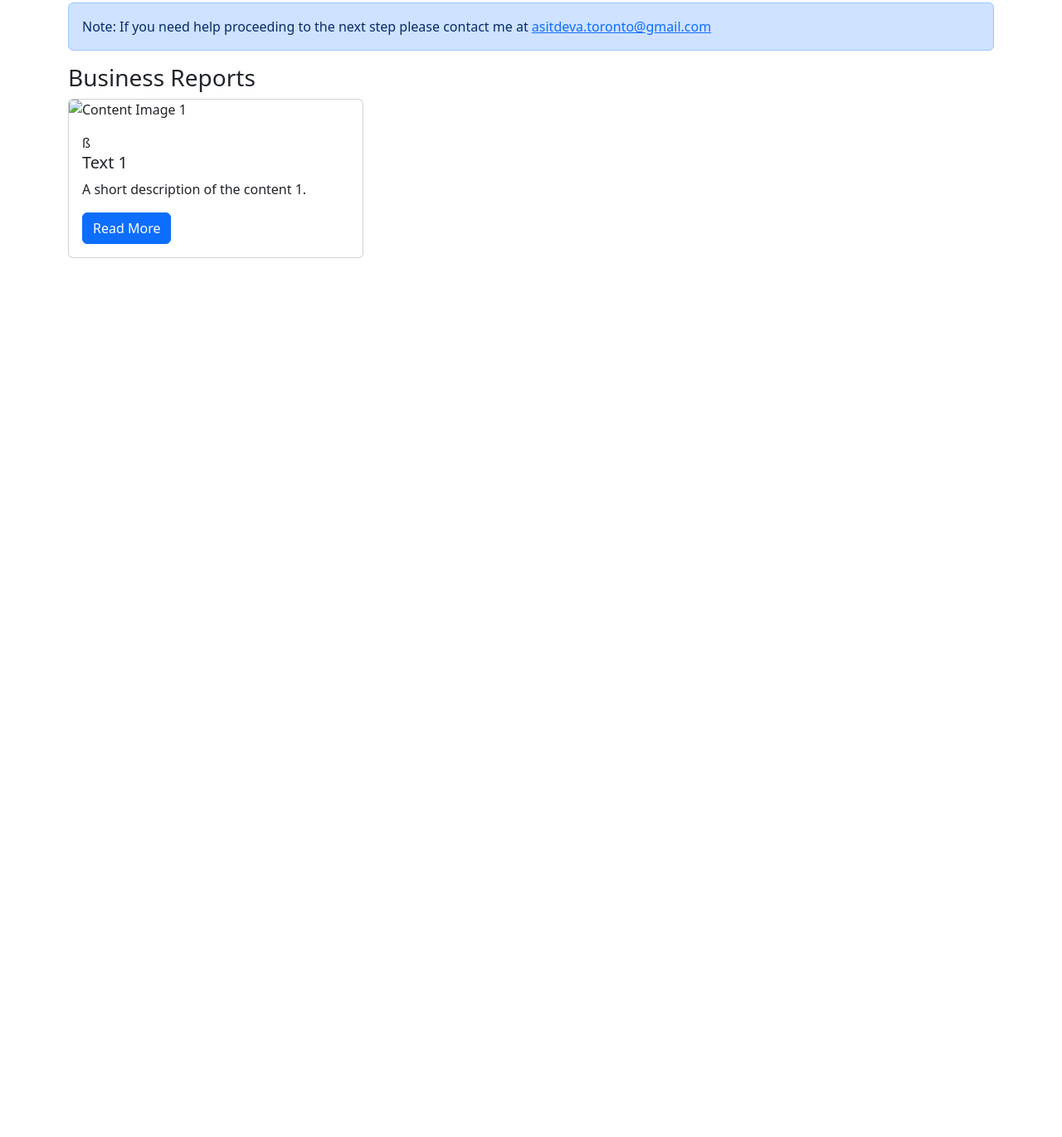
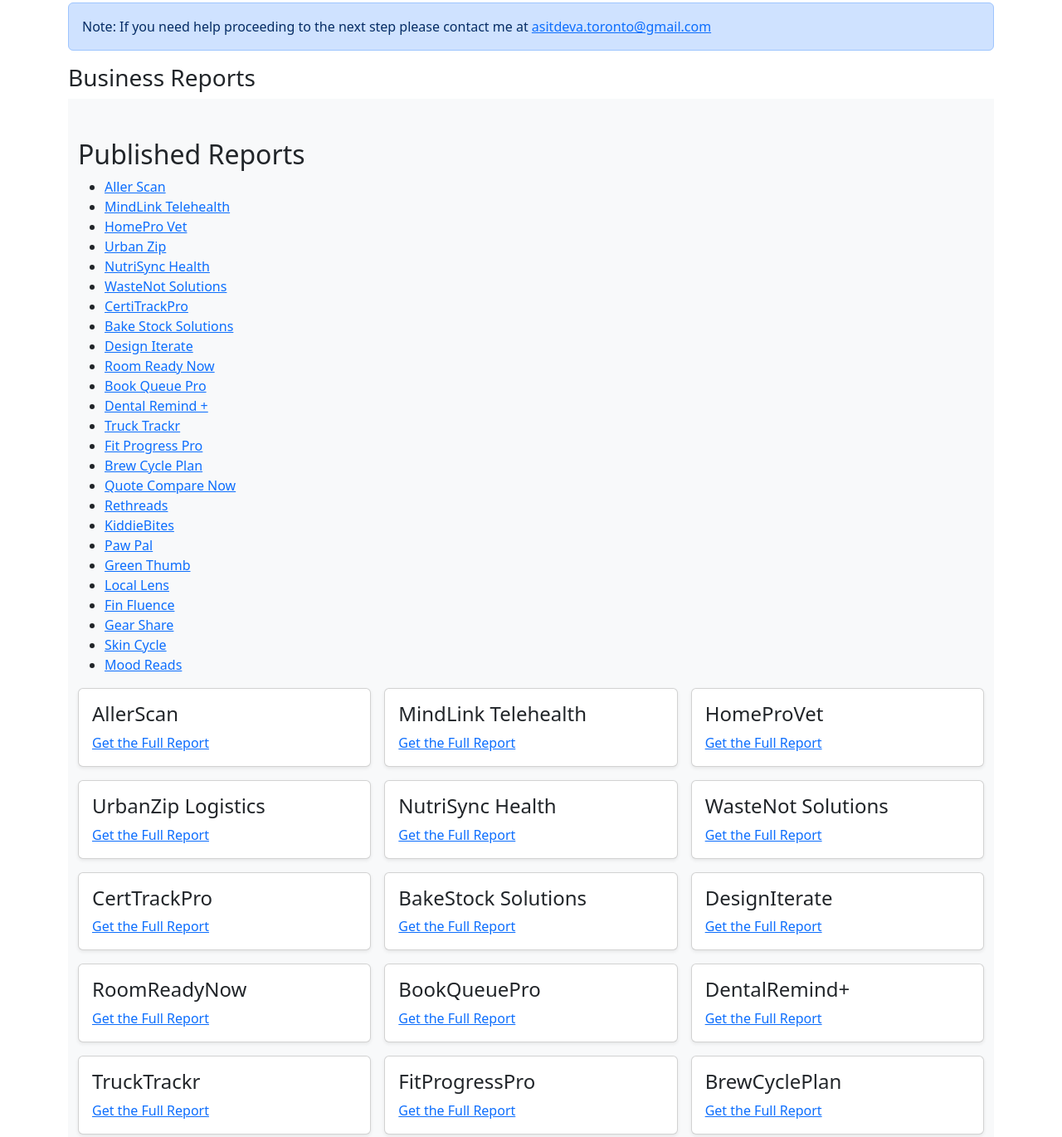
Before and after one commit to LazyBuilder/Jumpstart-Reports, a plain HTML site: page index.html in a window 1280 px wide. Shown: the part 635-2005 px from the top of the page at 83% size. Before the commit the page ends 962 px from the top, so only its background shows below. Drawn offline with Linux system fonts and the light colour scheme.

Commit message:
Adding the new listing mechanism

```diff
--- /dev/null
+++ b/content/business_reports.js
@@ -0,0 +1,94 @@
+const urlList = [
+    "business-reports/AllerScan.html",
+    "business-reports/MindLink Telehealth.html",
+    "business-reports/HomeProVet.html",
+    "business-reports/UrbanZip Logistics.html",
+    "business-reports/NutriSync Health.html",
+    "business-reports/WasteNot Solutions.html",
+    "business-reports/CertTrackPro.html",
+    "business-reports/BakeStock Solutions.html",
+    "business-reports/DesignIterate.html",
+    "business-reports/RoomReadyNow.html",
+    "business-reports/BookQueuePro.html",
+    "business-reports/DentalRemind+.html",
+    "business-reports/TruckTrackr.html",
+    "business-reports/FitProgressPro.html",
+    "business-reports/BrewCyclePlan.html",
+    "business-reports/QuoteCompareNow.html",
+    "business-reports/ReThreads.html",
+    "business-reports/KiddieBites.html",
+    "business-reports/PawPal.html",
+    "business-reports/GreenThumb AI.html",
+    "business-reports/LocalLens.html",
+    "business-reports/AllerScan.html",
+    "business-reports/FinFluence.html",
+    "business-reports/GearShare.html",
+    "business-reports/SkinCycle.html",
+    "business-reports/MoodReads.html"
+];
+
+const container = document.getElementById("container_business_report");
+
+const basePageUrl = "https://lazybuilder.github.io/Jumpstart-Reports/"
+
+function createBoxes(urlList) {
+    const row = document.createElement("div");
+    row.classList.add("row","row-cols-1","row-cols-sm-2","row-cols-md-3","g-3");
+
+    container.appendChild(row);
+
+    urlList.forEach(url => {
+        const col = document.createElement("div");
+        col.classList.add("col");
+
+        const card = document.createElement("div");
+        card.classList.add("card","shadow-sm");
+
+        const cardbody = document.createElement("div");
+        cardbody.classList.add("card-body");
+
+        const title = document.createElement("h4");
+        title.textContent = (url.split("/")[1]).split(".")[0]
+        cardbody.appendChild(title);
+
+
+        // Create a link element for the URL
+        const link = document.createElement("a");
+        link.href = basePageUrl+url;
+        link.textContent = "Get the Full Report"; // Or customize the link text
+
+        // Optionally add an image or other content
+        // const image = document.createElement("img");
+        // image.src = "..."; // Replace with image source
+
+        cardbody.appendChild(link);
+        card.appendChild(cardbody);
+        col.appendChild(card);
+        row.appendChild(col);
+    });
+}
+
+createBoxes(urlList)
+
+
+document.addEventListener('DOMContentLoaded', function() {
+    const reportList = document.getElementById('report-list');
+
+    // This function fetches the list of reports from a JSON file
+    fetch('content/report-list.json')
+        .then(response => response.json())
+        .then(data => {
+            data.reports.forEach(report => {
+                const li = document.createElement('li');
+                const a = document.createElement('a');
+                a.href = `business-reports/${report.filename}`;
+                a.textContent = report.title;
+                li.appendChild(a);
+                reportList.appendChild(li);
+            });
+        })
+        .catch(error => {
+            console.error('Error loading reports:', error);
+            reportList.innerHTML = '<li>Error loading reports. Please try again later.</li>';
+        });
+});
--- /dev/null
+++ b/content/report-list.json
@@ -0,0 +1,104 @@
+{
+    "reports": [
+        {
+            "title": "Aller Scan",
+            "filename": "AllerScan.html"
+        },
+        {
+            "title": "MindLink Telehealth",
+            "filename": "MindLink Telehealth.html"
+        },
+        {
+            "title": "HomePro Vet",
+            "filename": "HomeProVet.html"
+        },
+        {
+            "title": "Urban Zip",
+            "filename": "UrbanZip Logistics.html"
+        },
+        {
+            "title": "NutriSync Health",
+            "filename": "NutriSync Health.html"
+        },
+        {
+            "title": "WasteNot Solutions",
+            "filename": "WasteNot Solutions.html"
+        },
+        {
+            "title": "CertiTrackPro",
+            "filename": "CertTrackPro.html"
+        },
+        {
+            "title": "Bake Stock Solutions",
+            "filename": "BakeStock Solutions.html"
+        },
+        {
+            "title": "Design Iterate",
+            "filename": "DesignIterate.html"
+        },
+        {
+            "title": "Room Ready Now",
+            "filename": "RoomReadyNow.html"
+        },
+        {
+            "title": "Book Queue Pro",
+            "filename": "BookQueuePro.html"
+        },
+        {
+            "title": "Dental Remind +",
+            "filename": "DentalRemind+.html"
+        },
+        {
+            "title": "Truck Trackr",
+            "filename": "TruckTrackr.html"
+        },
+        {
+            "title": "Fit Progress Pro",
+            "filename": "FitProgressPro.html"
+        },
+        {
+            "title": "Brew Cycle Plan",
+            "filename": "BrewCyclePlan.html"
+        },
+        {
+            "title": "Quote Compare Now",
+            "filename": "QuoteCompareNow.html"
+        },
+        {
+            "title": "Rethreads",
+            "filename": "ReThreads.html"
+        },
+        {
+            "title": "KiddieBites",
+            "filename": "KiddieBites.html"
+        },
+        {
+            "title": "Paw Pal",
+            "filename": "PawPal.html"
+        },
+        {
+            "title": "Green Thumb",
+            "filename": "GreenThumb AI.html"
+        },
+        {
+            "title": "Local Lens",
+            "filename": "LocalLens.html"
+        },
+        {
+            "title": "Fin Fluence",
+            "filename": "FinFluence.html"
+        },
+        {
+            "title": "Gear Share",
+            "filename": "GearShare.html"
+        },
+        {
+            "title": "Skin Cycle",
+            "filename": "SkinCycle.html"
+        },
+        {
+            "title": "Mood Reads",
+            "filename": "MoodReads.html"
+        }
+    ]
+}
--- a/index.html
+++ b/index.html
@@ -52,20 +52,19 @@
 
     <div class="container mt-6">
         <h3>Business Reports</h3>
-        <div class="row">
-            <div class="col-md-4 mb-3">
-                <div class="card">
-                    <img src="image1.jpg" class="card-img-top" alt="Content Image 1">
-                    <div class="card-body">ß
-                        <h5 class="card-title">Text 1</h5>
-                        <p class="card-text">A short description of the content 1.</p>
-                        <a href="/business-reports" class="btn btn-primary">Read More</a>
-                    </div>
-                </div>
+        <div class="album py-5 bg-body-tertiary">
+            <div class="container" id="container_business_report">
+
+                <h2>Published Reports</h2>
+                <ul id="report-list">
+                    <!-- The list will be populated by JavaScript -->
+                </ul>
+
             </div>
         </div>
     </div>
     <script src="bootstrap-5.3.3-dist/js/bootstrap.bundle.min.js"></script>
+    <script src="content/business_reports.js"></script>
 </body>
 
 </html>
```
Also changed, not shown: 1 other file.
